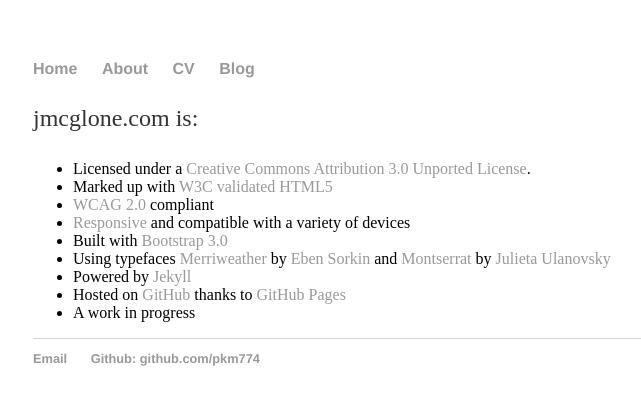
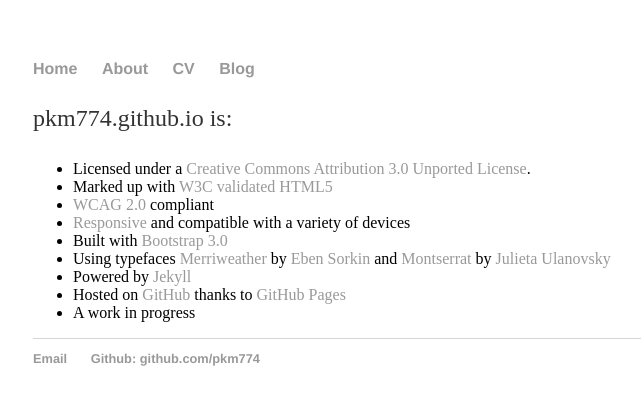
Before and after one commit to pkm774/pkm774.github.io, a Jekyll site: the page built from about/index.html, in a window 1280 px wide. Shown: the top 405 px of the page, without its empty margins (159-800 px from the left). Built offline with Jekyll 4.4.1, drawn with Linux system fonts in a browser that asks for light colours.

Commit message:
Update index.html

```diff
--- a/about/index.html
+++ b/about/index.html
@@ -6,7 +6,7 @@ description: Credits and information about the website pkm774.github.io, Github
 
   <div class="about">
 
-    <p>jmcglone.com is:</p>
+    <p>pkm774.github.io is:</p>
 
       <ul class="list-unstyled">
         <li>Licensed under a <a rel="license" href="http://creativecommons.org/licenses/by/3.0/deed.en_US">Creative Commons Attribution 3.0 Unported License</a>. </li>
```
